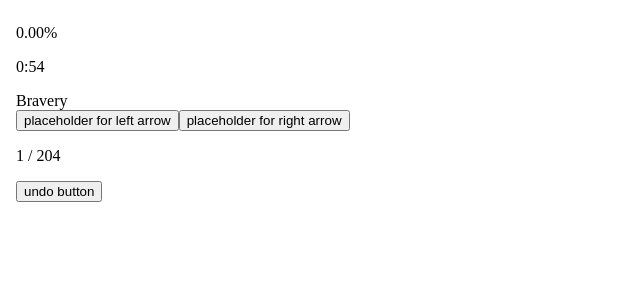
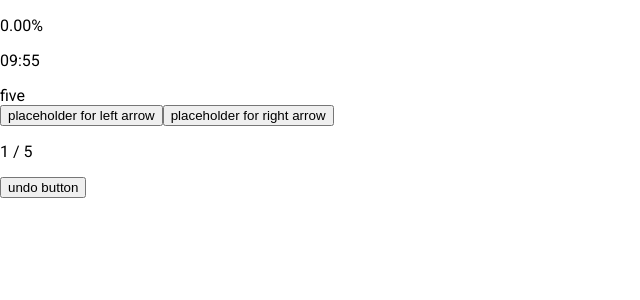
Before and after one commit to JonahThurston/core-values, an Angular app: page / in a window 1280 px wide. Shown: the top 300 px of the page, without its empty margins (0-640 px from the left). Built offline with nearby package versions, Linux system fonts and the light colour scheme.

Commit message:
Finish time and start step 1 review modal

```diff
--- a/angular.json
+++ b/angular.json
@@ -27,6 +27,7 @@
               }
             ],
             "styles": [
+              "@angular/material/prebuilt-themes/azure-blue.css",
               "src/styles.css"
             ],
             "scripts": []
@@ -85,6 +86,7 @@
               }
             ],
             "styles": [
+              "@angular/material/prebuilt-themes/azure-blue.css",
               "src/styles.css"
             ],
             "scripts": []
--- a/package.json
+++ b/package.json
@@ -10,10 +10,12 @@
   },
   "private": true,
   "dependencies": {
+    "@angular/cdk": "^19.2.17",
     "@angular/common": "^19.2.0",
     "@angular/compiler": "^19.2.0",
     "@angular/core": "^19.2.0",
     "@angular/forms": "^19.2.0",
+    "@angular/material": "^19.2.17",
     "@angular/platform-browser": "^19.2.0",
     "@angular/platform-browser-dynamic": "^19.2.0",
     "@angular/router": "^19.2.0",
--- /dev/null
+++ b/src/app/step-one-review-dialogue/step-one-review-dialogue.component.html
@@ -0,0 +1,3 @@
+<h2>Title of the dialog</h2>
+<mat-dialog-content>Main body content here</mat-dialog-content>
+<mat-dialog-actions>Buttons (e.g. Cancel, OK) go here</mat-dialog-actions>
--- /dev/null
+++ b/src/app/step-one-review-dialogue/step-one-review-dialogue.component.ts
@@ -0,0 +1,13 @@
+import { ChangeDetectionStrategy, Component } from '@angular/core';
+import { MatDialogModule } from '@angular/material/dialog';
+
+@Component({
+  selector: 'app-step-one-review-dialogue',
+  imports: [MatDialogModule],
+  templateUrl: './step-one-review-dialogue.component.html',
+  styleUrl: './step-one-review-dialogue.component.css',
+  changeDetection: ChangeDetectionStrategy.OnPush,
+})
+export class StepOneReviewDialogueComponent {
+
+}
--- a/src/app/step-one/step-one.component.html
+++ b/src/app/step-one/step-one.component.html
@@ -20,4 +20,6 @@
     <p>{{valueIndex + 1}} / {{valuesService.getValsLength()}}</p>
 
     <button (click)="undoDecision()">undo button</button>
+
+    <button *ngIf="isFinished" (click)="openReview()">Next step button placeholder</button>
 </body>
--- a/src/app/step-one/step-one.component.ts
+++ b/src/app/step-one/step-one.component.ts
@@ -1,11 +1,16 @@
 import { Component, inject } from '@angular/core';
+import { NgIf } from '@angular/common';
+
+import { ValuesManagerService } from '../values-manager.service';
+import {MatDialog, MatDialogModule} from '@angular/material/dialog'
+
+import { TimerComponent } from '../timer/timer.component';
 import { StepOneInstructionsComponent } from '../step-one-instructions/step-one-instructions.component';
-import { TimerComponent } from '../timer/timer.component';
-import { ValuesManagerService } from '../values-manager.service';
+import { StepOneReviewDialogueComponent } from '../step-one-review-dialogue/step-one-review-dialogue.component';
 
 @Component({
   selector: 'app-step-one',
-  imports: [StepOneInstructionsComponent, TimerComponent],
+  imports: [StepOneInstructionsComponent, TimerComponent, NgIf, MatDialogModule],
   templateUrl: './step-one.component.html',
   styleUrl: './step-one.component.css'
 })
@@ -13,6 +18,8 @@ export class StepOneComponent {
   valuesService = inject(ValuesManagerService);
   valueIndex = 0;
   numVals = this.valuesService.getValsLength();
+  isFinished = false;
+  readonly dialog = inject(MatDialog)
 
   getCurrentWord(): string {
     if (this.valueIndex === this.numVals){
@@ -27,12 +34,16 @@ export class StepOneComponent {
     this.valuesService.setTrashed(this.valueIndex, trash);
     if (this.valueIndex < this.numVals){
       this.valueIndex++;
+      if (this.valueIndex === this.numVals){
+        this.isFinished = true;
+      }
     }
   }
 
   undoDecision() {
     if (this.valueIndex > 0){
       this.valueIndex--;
+      this.isFinished = false;
       this.valuesService.setTrashed(this.valueIndex, false);
     }
   }
@@ -40,4 +51,12 @@ export class StepOneComponent {
   getTrashedPercent() {
     return this.valuesService.getPercentTrashed().toFixed(2);
   }
+
+  openReview() {
+    const dialogRef = this.dialog.open(StepOneReviewDialogueComponent);
+
+    dialogRef.afterClosed().subscribe(result => {
+      console.log(`Dialog result: ${result}`);
+    });
+  }
 }
--- a/src/app/timer/timer.component.ts
+++ b/src/app/timer/timer.component.ts
@@ -3,20 +3,49 @@ import { Component, OnInit, OnDestroy } from '@angular/core';
 @Component({
   selector: 'app-timer',
   imports: [],
-  template: '<p>{{minutesLeft}}:{{secondsLeft}}</p>',
+  template: '<p>{{getTimeString()}}</p>',
   styleUrl: './timer.component.css'
 })
-export class TimerComponent {
-  minutesLeft: number = 0;
-  secondsLeft: number = 59;
-  intervalId: any;
+export class TimerComponent implements OnInit, OnDestroy{
+  minutesLeft: number = 10;
+  secondsLeft: number = 0;
+  intervalId: any; //This is really supposed to be Nodejs.Timeout, but I dont care to figure that out.
+  timesUp: boolean = false;
+
+  getTimeString(): string{
+    const timesUpPrefix = this.timesUp ? '-' : '';
+    const minutes = this.minutesLeft.toString().padStart(2, '0');
+    const seconds = this.secondsLeft.toString().padStart(2, '0');
+
+    return `${timesUpPrefix}${minutes}:${seconds}`
+  }
 
   ngOnInit(): void{
     this.intervalId = setInterval(() => {
-      this.secondsLeft--;
-      if (this.secondsLeft < 0){
-        this.minutesLeft--;
-        this.secondsLeft = 59;
+      if(!this.timesUp){
+        this.secondsLeft--;
+
+        if (this.secondsLeft < 0){
+          this.minutesLeft--;
+
+          if(this.minutesLeft < 0){
+            this.secondsLeft = 0;
+            this.minutesLeft = 0
+            this.timesUp = true;
+          }
+          else{
+            this.secondsLeft = 59;
+          }
+        }
+      }
+
+      else {
+        this.secondsLeft++;
+
+        if(this.secondsLeft > 59){
+          this.minutesLeft++;
+          this.secondsLeft = 0;
+        }
       }
     }, 1000);
   }
--- a/src/app/values-manager.service.ts
+++ b/src/app/values-manager.service.ts
@@ -24,10 +24,10 @@ export class ValuesManagerService {
   private userVals: CoreValue[];
 
   constructor() {
-    //shuffle(testArray)
-    shuffle(valueArray);
-    //this.userVals = testArray.map((value, index) => ({
-    this.userVals = valueArray.map((value, index) => ({
+    shuffle(testArray)
+    //shuffle(valueArray);
+    this.userVals = testArray.map((value, index) => ({
+    //this.userVals = valueArray.map((value, index) => ({
       id: index,
       value: value,
       trashed: false
--- a/src/index.html
+++ b/src/index.html
@@ -6,6 +6,8 @@
   <base href="/">
   <meta name="viewport" content="width=device-width, initial-scale=1">
   <link rel="icon" type="image/x-icon" href="favicon.ico">
+  <link href="https://fonts.googleapis.com/css2?family=Roboto:wght@300;400;500&display=swap" rel="stylesheet">
+  <link href="https://fonts.googleapis.com/icon?family=Material+Icons" rel="stylesheet">
 </head>
 <body>
   <app-root></app-root>
--- a/src/styles.css
+++ b/src/styles.css
@@ -1 +1,4 @@
 /* You can add global styles to this file, and also import other style files */
+
+html, body { height: 100%; }
+body { margin: 0; font-family: Roboto, "Helvetica Neue", sans-serif; }
```
Also changed, not shown: src/app/step-one-review-dialogue/step-one-review-dialogue.component.css (added), 2 other files (tests, documents, lock files or other folders).
